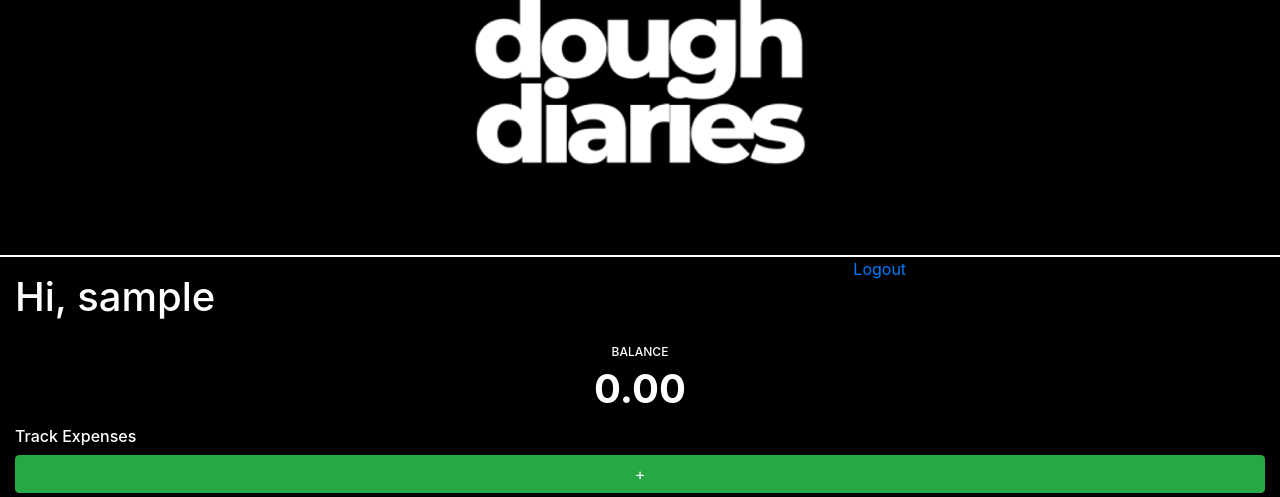
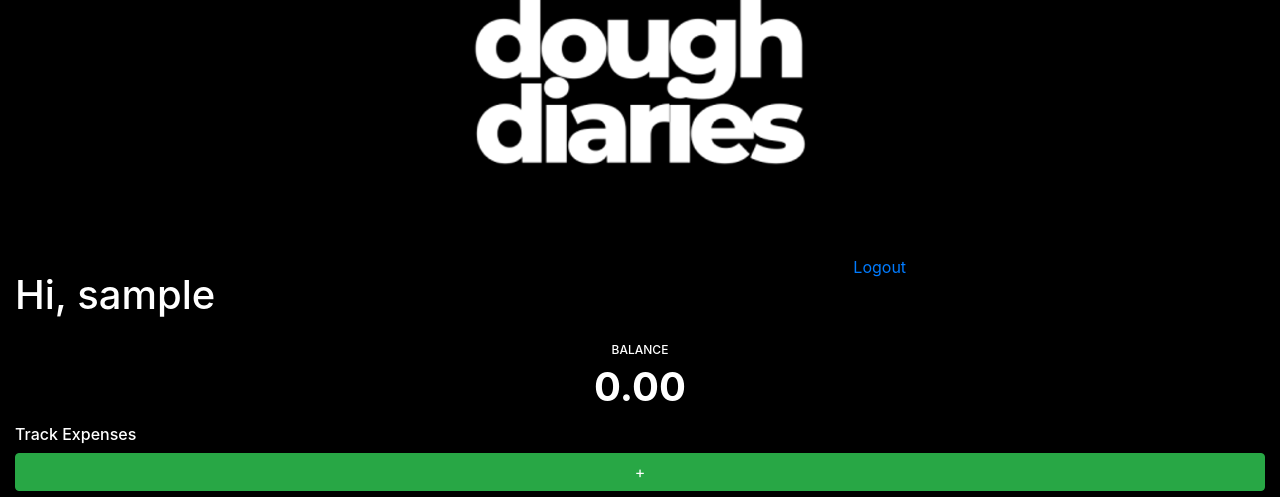
Before and after one commit to AndrewGuadi/doughDiaries, a Flask app: page / in a window 1280 px wide. Shown: the part 129-626 px from the top of the page. Run offline with Flask 3, Linux system fonts and the light colour scheme; the visitor is signed in with stand-in values (Sample User, id 1); data comes from the database, SQL or seed files in the repository; data that the repository does not hold is empty; some libraries are stand-ins or nearby versions.

Commit message:
removed the bar from the header logo header

```diff
--- a/static/css/base.css
+++ b/static/css/base.css
@@ -7,9 +7,9 @@ body{
     background: black;
 }
 
-header{
+/* header{
     border-bottom: 2px solid white;
-}
+} */
 
 .logo{
     background: url('../img/doughlogo.png');
```
